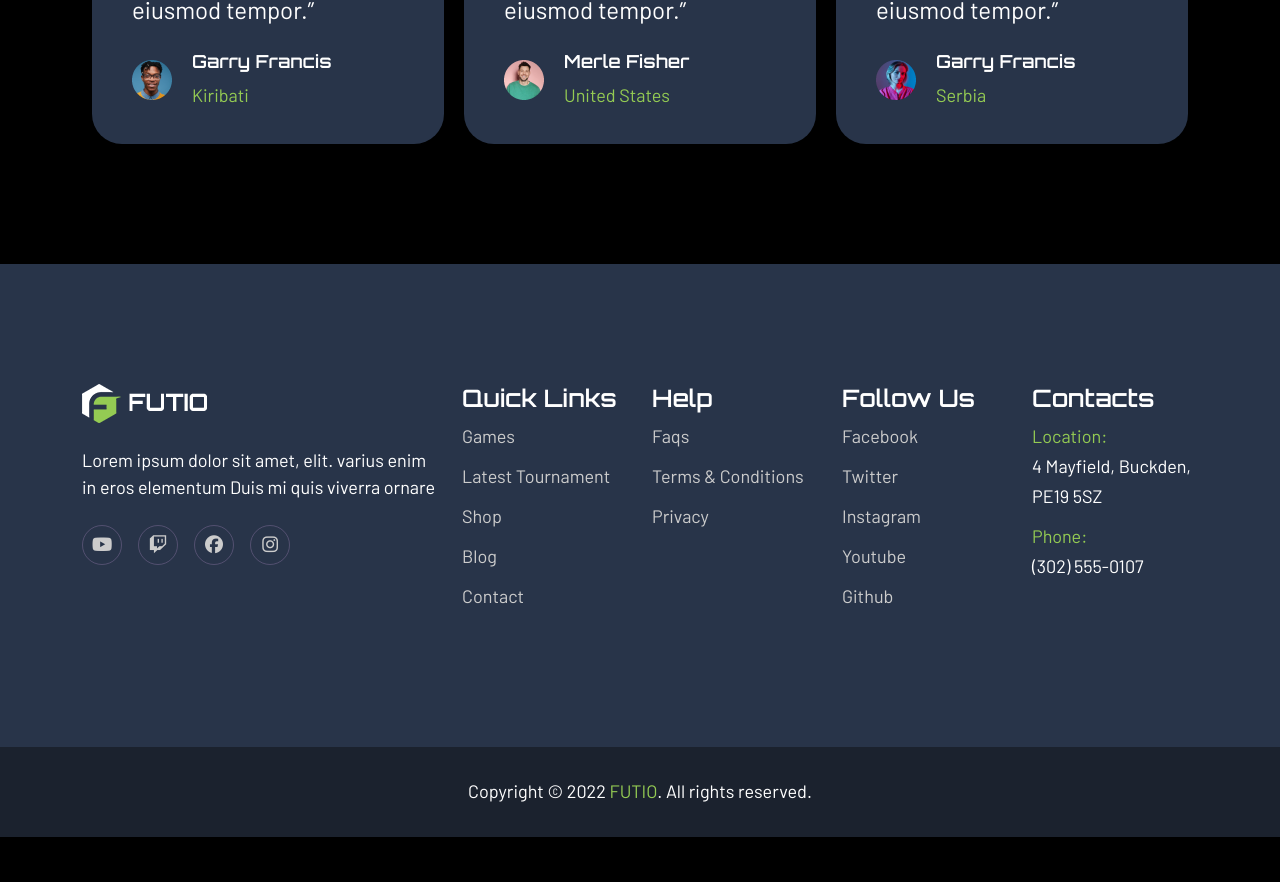
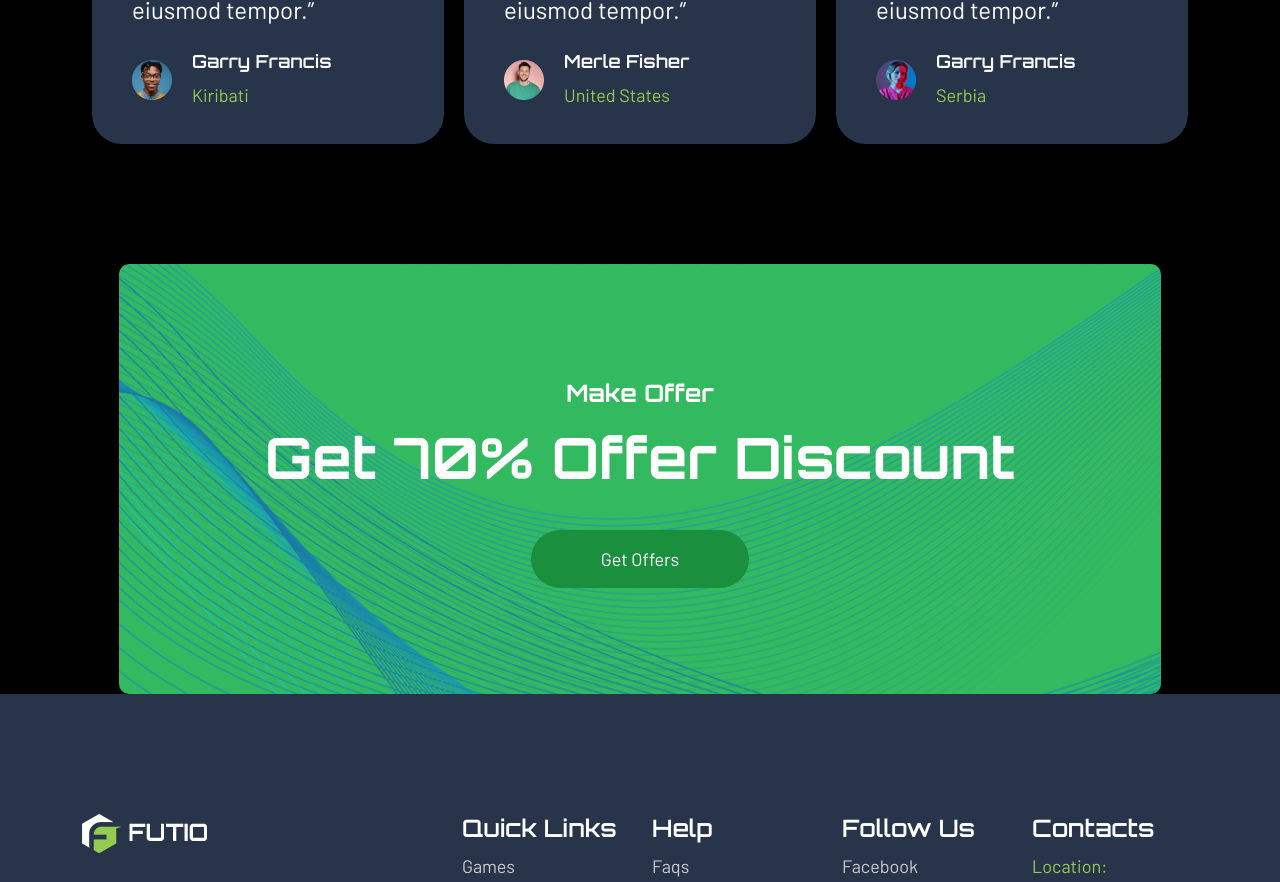
Before and after one commit to Fra-Battaglia/proj-html-vuejs, a Vue app: page / in a window 1280 px wide. Shown: the part 5931-6813 px from the top of the page. Before the commit the page ends 6768 px from the top, so only its background shows below. Built offline with nearby package versions, Linux system fonts and the light colour scheme; the HTML template or start-up script is replaced by a standard one.

Commit message:
offer section done

```diff
--- a/src/App.vue
+++ b/src/App.vue
@@ -6,6 +6,7 @@
 	import AppNumbers from './components/AppNumbers.vue';
 	import AppLiveStreaming from './components/AppLiveStreaming.vue';
 	import AppFeedback from './components/AppFeedback.vue';
+	import AppOffer from './components/AppOffer.vue';
 	import AppFooter from './components/AppFooter.vue';
 
 	export default {
@@ -23,6 +24,7 @@
 			AppNumbers,
 			AppLiveStreaming,
 			AppFeedback,
+			AppOffer,
 			AppFooter
 		}
 	}
@@ -36,6 +38,7 @@
 	<AppNumbers />
 	<AppLiveStreaming />
 	<AppFeedback />
+	<AppOffer />
 	<AppFooter />
 </template>
 
--- a/src/components/AppFeedback.vue
+++ b/src/components/AppFeedback.vue
@@ -64,7 +64,7 @@
 	@use './styles/partials/mixins' as*;
 
 	.feedback {
-		padding: 120px 0;
+		padding-top: 120px;
 
 		.feedback-content {
 			h1 {
--- /dev/null
+++ b/src/components/AppOffer.vue
@@ -0,0 +1,71 @@
+<script>
+</script>
+
+<template>
+	<div class="offer">
+		<div class="container-fluid">
+			<div class="row justify-content-center">
+				<div class="col-lg-10">
+					<div class="banner">
+						<div class="banner-info">
+							<h5>Make Offer</h5>
+							<h1>Get 70% Offer Discount</h1>
+						</div>
+						<a href="#" class="button">Get Offers</a>
+					</div>
+				</div>
+			</div>
+		</div>
+	</div>
+</template>
+
+<style lang="scss" scoped>
+	@use './styles/partials/variables' as*;
+	@use './styles/partials/mixins' as*;
+
+	.offer {
+		padding-top: 120px;
+
+		.banner {
+			padding: 120px 0;
+			background-image: url('../assets/img/banner-item-bg.png');
+			background-size: cover;
+			background-position: center;
+			text-align: center;
+			border-radius: 10px;
+
+			.banner-info {
+				margin-bottom: 50px;
+
+				h5 {
+					font-size: 24px;
+					line-height: 31.2px;
+					margin-top: -6px;
+					margin-bottom: 27px;
+					font-weight: 700;
+					font-family: $secondary-font;
+				}
+
+				h1 {
+					font-size: 57px;
+					line-height: 74.1px;;
+					font-weight: 700;
+					margin-top: -16px;
+					margin-bottom: 10px;
+					font-family: $secondary-font;
+				}
+
+			}
+
+			a.button {
+				text-decoration: none;
+				color: white;
+				background-color: #1a8f3d;
+				padding: 18px 70px;
+				border-radius: 60px;
+				font-size: 18px;
+    			line-height: 30px !important;
+			}
+		}
+	}
+</style>
```
Also changed, not shown: src/assets/img/banner-item-bg.png (added).
